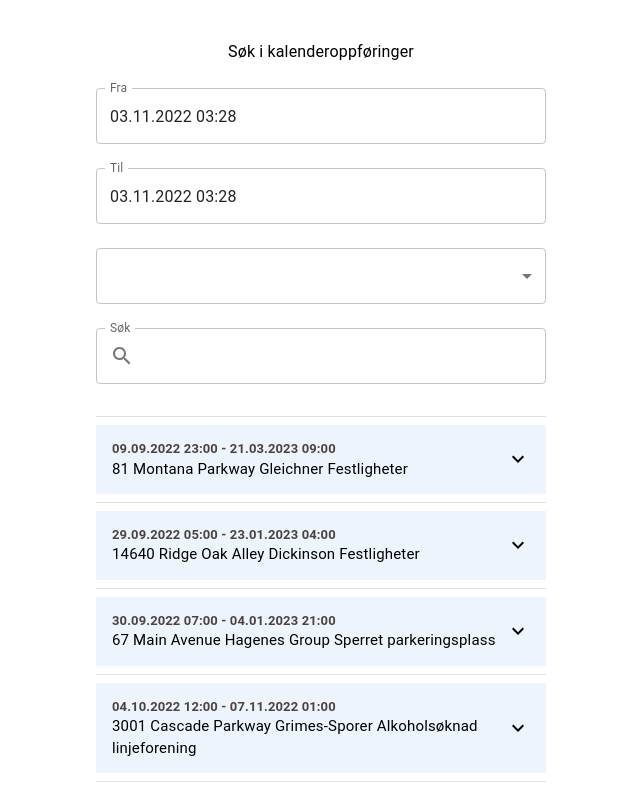
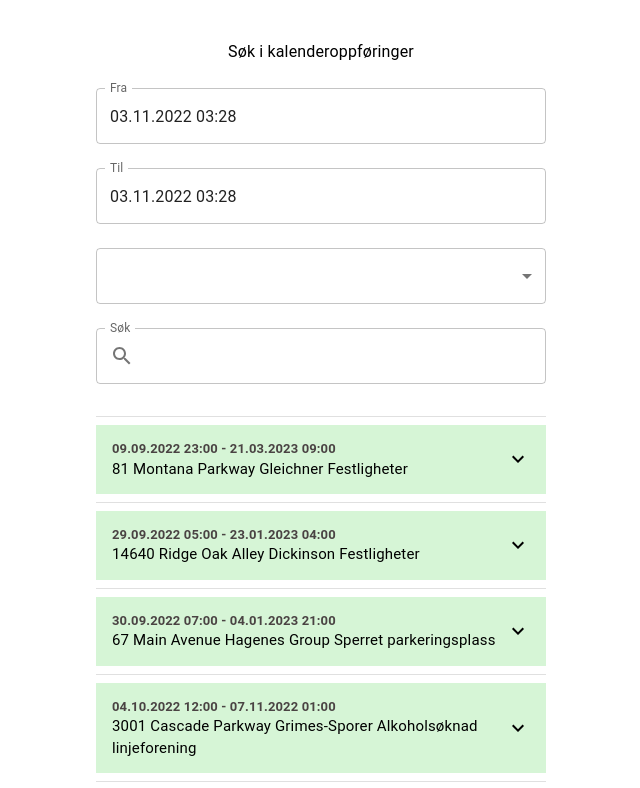
Before and after one commit to fishyFrogFace/mobile-calendar-list, a React (Create React App) app: page / in a window 1280 px wide. Shown: the top 788 px of the page, without its empty margins (319-959 px from the left). Built offline with nearby package versions, Linux system fonts and the light colour scheme.

Commit message:
Different color for events over 24 hours

```diff
--- a/src/Search.tsx
+++ b/src/Search.tsx
@@ -23,6 +23,7 @@ import {
   MenuItem,
   Select,
   SelectChangeEvent,
+  styled,
   Theme,
   useTheme,
 } from "@mui/material";
@@ -69,6 +70,23 @@ const categories = [
   "Alkoholsøknader linjeforeningskontor",
 ];
 
+const StyledListItemButton = styled(ListItemButton)({
+  // selected and (selected + hover) states
+  "&& .Mui-selected, && .Mui-selected:hover": {
+    backgroundColor: "red",
+    "&, & .MuiListItemIcon-root": {
+      color: "pink",
+    },
+  },
+  // hover states
+  "& .MuiListItemButton-root:hover": {
+    backgroundColor: "orange",
+    "&, & .MuiListItemIcon-root": {
+      color: "yellow",
+    },
+  },
+});
+
 const sortEntries = (unsorted: Entry[]) =>
   unsorted.sort((entry1, entry2) =>
     dayjs(entry1.from).diff(dayjs(entry2.from))
@@ -90,6 +108,12 @@ export default function Search() {
   );
 
   const [entryList, setEntryList] = useState(sortEntries(entries));
+
+  console.log(
+    entryList.map((entry: Entry) =>
+      dayjs(entry.to).diff(dayjs(entry.from), "hour")
+    )
+  );
 
   useEffect(() => {
     const isCorrectCategory = (entry: Entry) =>
@@ -221,6 +245,18 @@ export default function Search() {
                 <ListItemButton
                   onClick={() => handleClick(entry.ansvarlig)}
                   selected
+                  sx={
+                    dayjs(entry.to).diff(dayjs(entry.from), "hour") > 24
+                      ? {
+                          "&.Mui-selected": {
+                            bgcolor: "#d6f5d6",
+                          },
+                          "&.MuiListItemButton-root:hover": {
+                            bgcolor: "#adebad",
+                          },
+                        }
+                      : null
+                  }
                 >
                   <ListItemText
                     primary={`${new Date(entry.from).toLocaleDateString(
```
